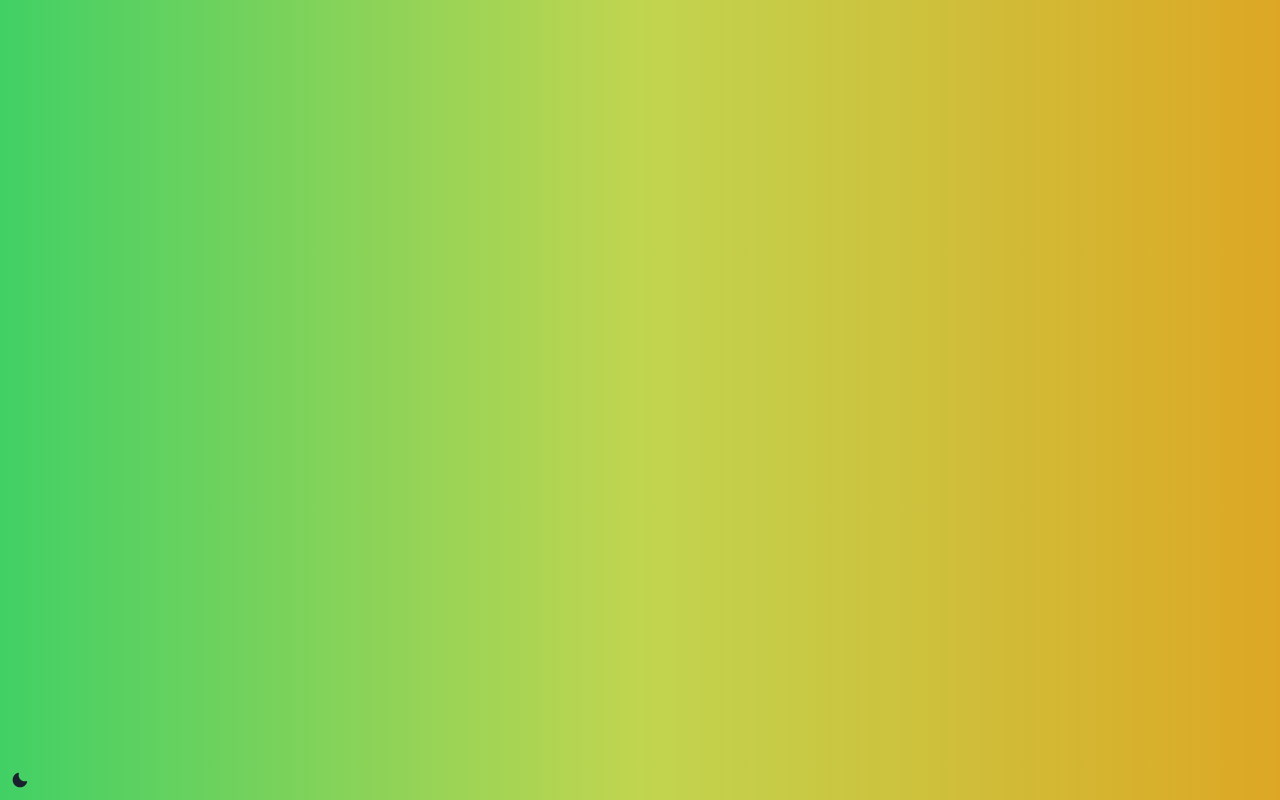
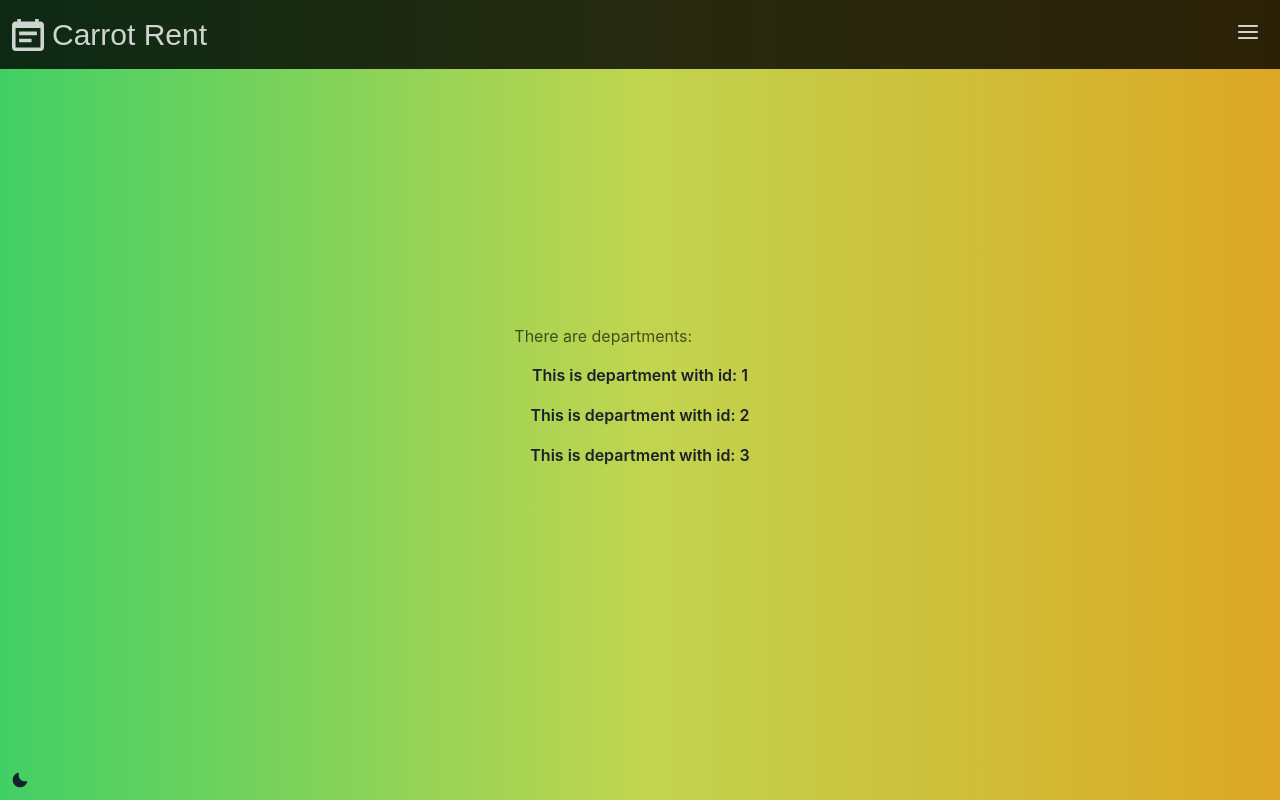
Before and after one commit to Damian0401/IO-project, a React (Create React App) app in the folder frontend/: page /department in a window 1280 px wide. Before the commit this address had no page. Built offline with nearby package versions, Linux system fonts and the light colour scheme.

Commit message:
Added department placeholders and moved MapMarker to its own file

```diff
--- /dev/null
+++ b/frontend/src/app/features/department/dashboard/DepartmentDashboard.tsx
@@ -0,0 +1,20 @@
+import { Center, Stack, Text } from "@chakra-ui/react";
+import DepartmentList from "../list/DepartmentList";
+
+export default function DepartmentDashboard() {
+
+
+
+    return (
+        <>
+            <Center height='100vh' display='flex' flex-direction='column'>
+                <Stack>
+                    <Text>
+                        There are departments:
+                    </Text>
+                    <DepartmentList />
+                </Stack>
+            </Center>
+        </>
+    )
+}
--- /dev/null
+++ b/frontend/src/app/features/department/details/DepartmentDetails.tsx
@@ -0,0 +1,15 @@
+import { Center } from "@chakra-ui/react";
+import { useParams } from "react-router-dom";
+
+export default function DepartmentDetails() {
+
+    const { id } = useParams<{ id: string }>();
+
+    return (
+        <>
+            <Center height='100vh'>
+                This is department with id: {id}
+            </Center>
+        </>
+    )
+}
--- /dev/null
+++ b/frontend/src/app/features/department/list/DepartmentList.tsx
@@ -0,0 +1,23 @@
+import { Flex } from "@chakra-ui/react"
+import DepartmentListItem from "./DepartmentListItem"
+
+
+
+export default function DepartmentList() {
+
+    const ids = [
+        '1',
+        '2',
+        '3',
+    ]
+
+    return (
+        <>
+            <Flex direction='column'>
+                {ids.map(id => (
+                    <DepartmentListItem id={id} key={id} />
+                ))}
+            </Flex>
+        </>
+    )
+}
--- /dev/null
+++ b/frontend/src/app/features/department/list/DepartmentListItem.tsx
@@ -0,0 +1,19 @@
+import { Button } from "@chakra-ui/react";
+import { Link } from "react-router-dom";
+
+
+interface Props {
+    id: string;
+}
+
+export default function DepartmentListItem({id}: Props) {
+
+
+    return (
+        <>
+            <Button as={Link} to={`/department/${id}`} variant='ghost'>
+                This is department with id: {id}
+            </Button>
+        </>
+    )
+}
--- a/frontend/src/app/features/map/Map.tsx
+++ b/frontend/src/app/features/map/Map.tsx
@@ -1,31 +1,28 @@
 import { MapContainer, Marker, Popup, TileLayer, ZoomControl } from "react-leaflet";
+import { Department } from "../../models/Department";
 import "./leaf.css";
-
-interface Department {
-    x: number;
-    y: number;
-    description: string;
-}
+import MapMaker from "./MapMarker";
 
 export default function Map() {
 
-    const url = 'https://external-content.duckduckgo.com/iu/?u=https%3A%2F%2Fwww.pngitem.com%2Fpimgs%2Fm%2F135-1359965_transparent-carrots-png-vegetable-carrot-png-download.png&f=1&nofb=1&ipt=d95e94cc1dc182d7d2f2c327ace0bf6d0fed497ed581fd97a994774904245647&ipo=images';
-
     const departments: Department[] = [
         {
+            id: '1',
             x: 51.1078852,
             y: 17.0385376,
-            description: 'There will be one of the CarrotRent departments'
+            location: 'There will be one of the CarrotRent departments'
         },
         {
+            id: '2',
             x: 51.1151852,
             y: 17.0525376,
-            description: 'There will be one of the CarrotRent departments'
+            location: 'There will be one of the CarrotRent departments'
         },
         {
+            id: '3',
             x: 51.1125852,
             y: 17.0275376,
-            description: 'There will be one of the CarrotRent departments'
+            location: 'There will be one of the CarrotRent departments'
         },
     ];
 
@@ -38,12 +35,7 @@ export default function Map() {
                 />
                 <ZoomControl position='bottomright' />
                 {departments.map(department => (
-                    <Marker position={[department.x, department.y]}>
-                        <Popup>
-                            {department.description}
-                            <img src={url} style={{ height: '30px', width: '30px' }} />
-                        </Popup>
-                    </Marker>
+                    <MapMaker department={department} key={department.id} />
                 ))}
             </MapContainer>
         </>
--- /dev/null
+++ b/frontend/src/app/features/map/MapMarker.tsx
@@ -0,0 +1,28 @@
+import { Button } from "@chakra-ui/react";
+import { Marker, Popup } from "react-leaflet";
+import { Link } from "react-router-dom";
+import { Department } from "../../models/Department";
+
+interface Props {
+    department: Department
+}
+
+export default function MapMaker({ department }: Props) {
+
+    const url = 'https://external-content.duckduckgo.com/iu/?u=https%3A%2F%2Fwww.pngitem.com%2Fpimgs%2Fm%2F135-1359965_transparent-carrots-png-vegetable-carrot-png-download.png&f=1&nofb=1&ipt=d95e94cc1dc182d7d2f2c327ace0bf6d0fed497ed581fd97a994774904245647&ipo=images';
+
+    return (
+        <>
+            <Marker position={[department.x, department.y]} key={`${department.x} ${department.y}`}>
+                <Popup>
+                    {department.location}
+                    <img src={url} style={{ height: '30px', width: '30px' }} />
+                    <Button as={Link} to={`/department/${department.id}`}>
+                        View
+                    </Button>
+                </Popup>
+            </Marker>
+        </>
+    )
+
+}
--- a/frontend/src/app/layout/App.tsx
+++ b/frontend/src/app/layout/App.tsx
@@ -1,5 +1,7 @@
 import { Route, Routes } from "react-router-dom";
 import LoginForm from "../features/account/LoginForm";
+import DepartmentDashboard from "../features/department/dashboard/DepartmentDashboard";
+import DepartmentDetails from "../features/department/details/DepartmentDetails";
 import HomePage from "../features/home/HomePage";
 import Map from "../features/map/Map";
 import Navbar from "./Navbar";
@@ -14,6 +16,10 @@ function App() {
           <Route index element={<HomePage />} />
           <Route path='login' element={<LoginForm />} />
           <Route path='map' element={<Map />} />
+          <Route path='department'>
+            <Route index element={<DepartmentDashboard />} />
+            <Route path=':id' element={<DepartmentDetails />} />
+          </Route>
         </Route>
       </Routes>
     </>
--- a/frontend/src/app/layout/Navbar.tsx
+++ b/frontend/src/app/layout/Navbar.tsx
@@ -1,4 +1,4 @@
-import { CalendarIcon, HamburgerIcon, Search2Icon } from "@chakra-ui/icons";
+import { CalendarIcon, HamburgerIcon, Search2Icon, ViewIcon } from "@chakra-ui/icons";
 import { Flex, HStack, Icon, IconButton, Menu, MenuButton, MenuItem, MenuList, Spacer, Text } from "@chakra-ui/react";
 import { Link, Outlet } from "react-router-dom";
 
@@ -25,6 +25,9 @@ export default function Navbar() {
                         <MenuItem icon={<Search2Icon />} as={Link} to ='/map'>
                             Map
                         </MenuItem>
+                        <MenuItem icon={<ViewIcon />} as={Link} to ='/department'>
+                            Departments
+                        </MenuItem>
                     </MenuList>
                 </Menu>
             </Flex>
--- /dev/null
+++ b/frontend/src/app/models/Department.ts
@@ -0,0 +1,9 @@
+
+
+
+export interface Department {
+    id: string;
+    x: number;
+    y: number;
+    location: string;
+}
```
